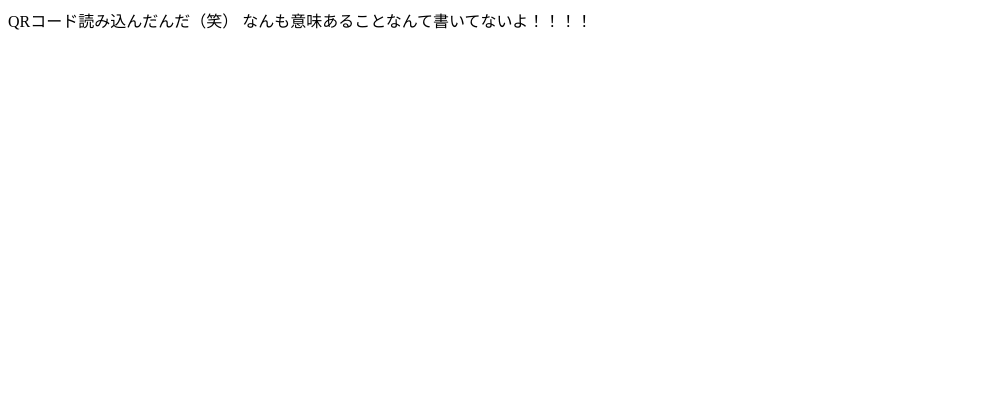
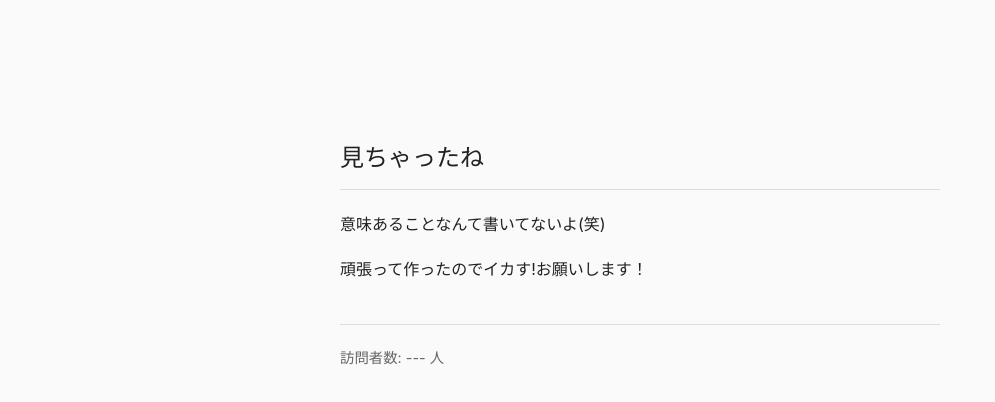
Before and after one commit to syojiZzz/-QR-, a plain HTML site: page index.html in a window 1280 px wide. Shown: the whole page, without its empty margins (0-995 px from the left). Drawn offline with Linux system fonts and the light colour scheme; no server answers.

Commit message:
Add files via upload

```diff
--- a/index.html
+++ b/index.html
@@ -1,11 +1,64 @@
 <!DOCTYPE html>
-<html>
+<html lang="ja">
 <head>
-  <meta charset="UTF-8">
-  <title>a</title>
+    <meta charset="UTF-8">
+    <title>見ちゃったね</title>
+    <style>
+        body {
+            background-color: #fafafa;
+            color: #222222;
+            font-family: -apple-system, BlinkMacSystemFont, "Segoe UI", Roboto, sans-serif;
+            max-width: 600px;
+            margin: 100px auto;
+            padding: 20px;
+            line-height: 1.8;
+        }
+        h1 {
+            font-size: 1.5rem;
+            margin-bottom: 20px;
+            font-weight: normal;
+            border-bottom: 1px solid #ddd;
+            padding-bottom: 10px;
+        }
+        .content {
+            margin-bottom: 40px;
+        }
+        .counter-box {
+            font-size: 0.9rem;
+            color: #666;
+            border-top: 1px solid #ddd;
+            padding-top: 20px;
+        }
+    </style>
 </head>
 <body>
-  QRコード読み込んだんだ（笑）
-なんも意味あることなんて書いてないよ！！！！
+
+    <h1>見ちゃったね</h1>
+
+    <div class="content">
+        <p>意味あることなんて書いてないよ(笑)</p>
+        <p>頑張って作ったのでイカす!お願いします！</p>
+    </div>
+
+    <div class="counter-box">
+        訪問者数: <span id="visitor-count">読み込み中...</span> 人
+    </div>
+
+    <script>
+        // 稼働中の代替カウンターAPIを使用
+        // ※「my-site-unique-key-2026」の部分は、他の人と被らないように適当な英数字に変えてね
+        const uniqueKey = "my-site-unique-key-2026";
+
+        fetch(`https://countapi.mileshilliard.com/api/v1/hit/${uniqueKey}`)
+            .then(response => response.json())
+            .then(data => {
+                document.getElementById('visitor-count').textContent = data.value;
+            })
+            .catch(error => {
+                console.error('カウンターの読み込みに失敗しました', error);
+                document.getElementById('visitor-count').textContent = '---';
+            });
+    </script>
+
 </body>
 </html>
```
